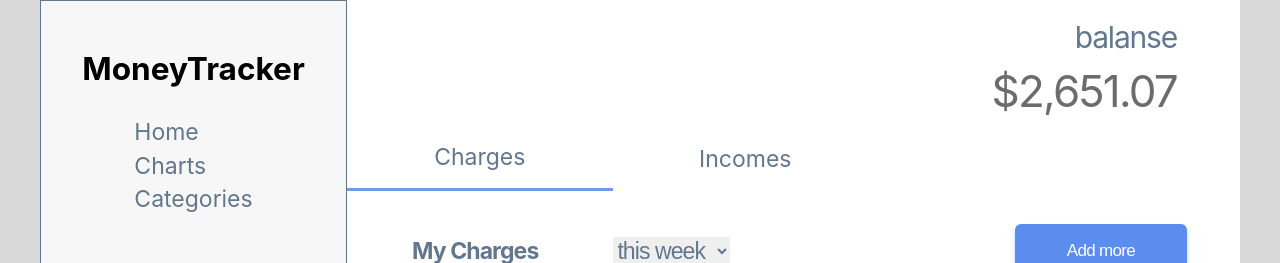
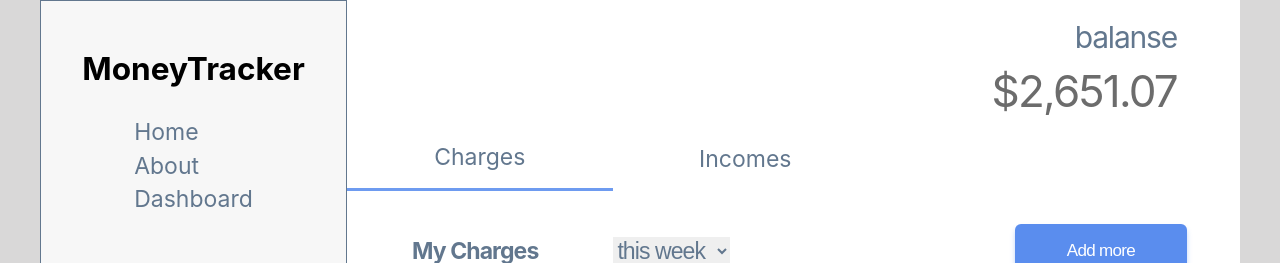
Before and after one commit to Ivan468/react8, a React (Create React App) app: page / in a window 1280 px wide. Shown: the top 263 px of the page. Built offline with nearby package versions, Linux system fonts and the light colour scheme.

Commit message:
add routing

```diff
--- a/src/page_1/header.js
+++ b/src/page_1/header.js
@@ -1,24 +1,97 @@
 import React, { Component } from "react";
+import {
+  BrowserRouter as Router,
+  Switch,
+  Route,
+  Link
+} from "react-router-dom";
+import Table from "./table";
 
-
-
-import ReactDOM from "react-dom";
 class Header extends Component {
   render() {
     return (
+      <Router>
       <div className="header">
         <div className="logo">
             <h3>MoneyTracker</h3>
         </div>
 
         <div className="menu">
-            <a href="#"> Home</a>
-            <a href="#"> Charts</a>
-            <a href="#"> Categories</a>
+        <Link to="/">Home</Link>
+        <Link to="/about">About</Link>
+        <Link to="/dashboard">Dashboard</Link>
         </div>
       </div>
+
+
+
+
+        <Switch>
+          <Route exact path="/">
+            <Home />
+          </Route>
+          <Route path="/about">
+            <About />
+          </Route>
+          <Route path="/dashboard">
+            <Dashboard />
+          </Route>
+        </Switch>
+
+
+      </Router>
     );
   }
 }
 
+function Home() {
+  return (
+    <div className="right-block">
+     <div >
+            <div className="balanse">
+              <h4>balanse</h4>
+              <h5>$2,651.07</h5>
+            </div>
+            <div>
+              <div className="href-right-block">
+                <div className="Charges">
+                  <Link to="/header"> Charges</Link>
+                </div>
+                <div className="Incomes">
+                  <Link to="/"> Incomes</Link>
+                </div>
+              </div>
+              <div className="charges">
+                <div>
+                  <span className="my-charges">My Charges</span>
+                  <select className="select-p-1">
+                    <option>this week</option>
+                    <option>this month</option>
+                  </select>
+                </div>
+                <button>Add more</button>
+              </div>
+              <Table />
+            </div>
+          </div>
+    </div>
+  );
+}
+
+function About() {
+  return (
+    <div>
+      <h2>About</h2>
+    </div>
+  );
+}
+
+function Dashboard() {
+  return (
+    <div>
+      <h2>Dashboard</h2>
+    </div>
+  );
+}
+
 export default Header;
--- a/src/page_1/page_one.js
+++ b/src/page_1/page_one.js
@@ -1,66 +1,17 @@
 import React, { Component } from "react";
 
 import Header from "./header";
-import Table from "./table";
-import {
-  BrowserRouter as Router,
-  Switch,
-  Route,
-  Link
-} from "react-router-dom";
+
+import { BrowserRouter as Router, Switch, Route, Link } from "react-router-dom";
 
 class Page_one extends Component {
   render() {
     return (
       <Router>
-      <div className="page_one">
-        <Header />
-        <div className="right-block">
-          <div className="balanse">
-            <h4>balanse</h4>
-            <h5>$2,651.07</h5>
-          </div>
-          <div>
-            <div className="href-right-block">
+        <div className="page_one">
+          <Header />
 
-              <div className="Charges">
-                <Link to="/header"> Charges</Link>
-              </div>
-              <div className="Incomes">
-                <Link to ="/"> Incomes</Link>
-              </div>
-            </div>
-            <div className="charges">
-              <div>
-                <span className="my-charges">My Charges</span>
-                <select className="select-p-1">
-                  <option>this week</option>
-                  <option>this month</option>
-                </select>
-              </div>
-              <button>Add more</button>
-            </div>
-            <Table/>
-
-
-            {/* <div className="table-header">
-              <h6>Category</h6>
-              <h6>Descryption</h6>
-              <h6>Date</h6>
-              <h6>Money</h6>
-              <h6>Action</h6>
-            </div>
-            <div className="table-line">
-              <div>
-                <Icon icon={restaurantSharp} style={{ fontSize: "35px" }} />{" "}
-                <span>food</span>
-              </div>
-            </div> */}
-
-
-          </div>
         </div>
-      </div>
       </Router>
     );
   }
```
